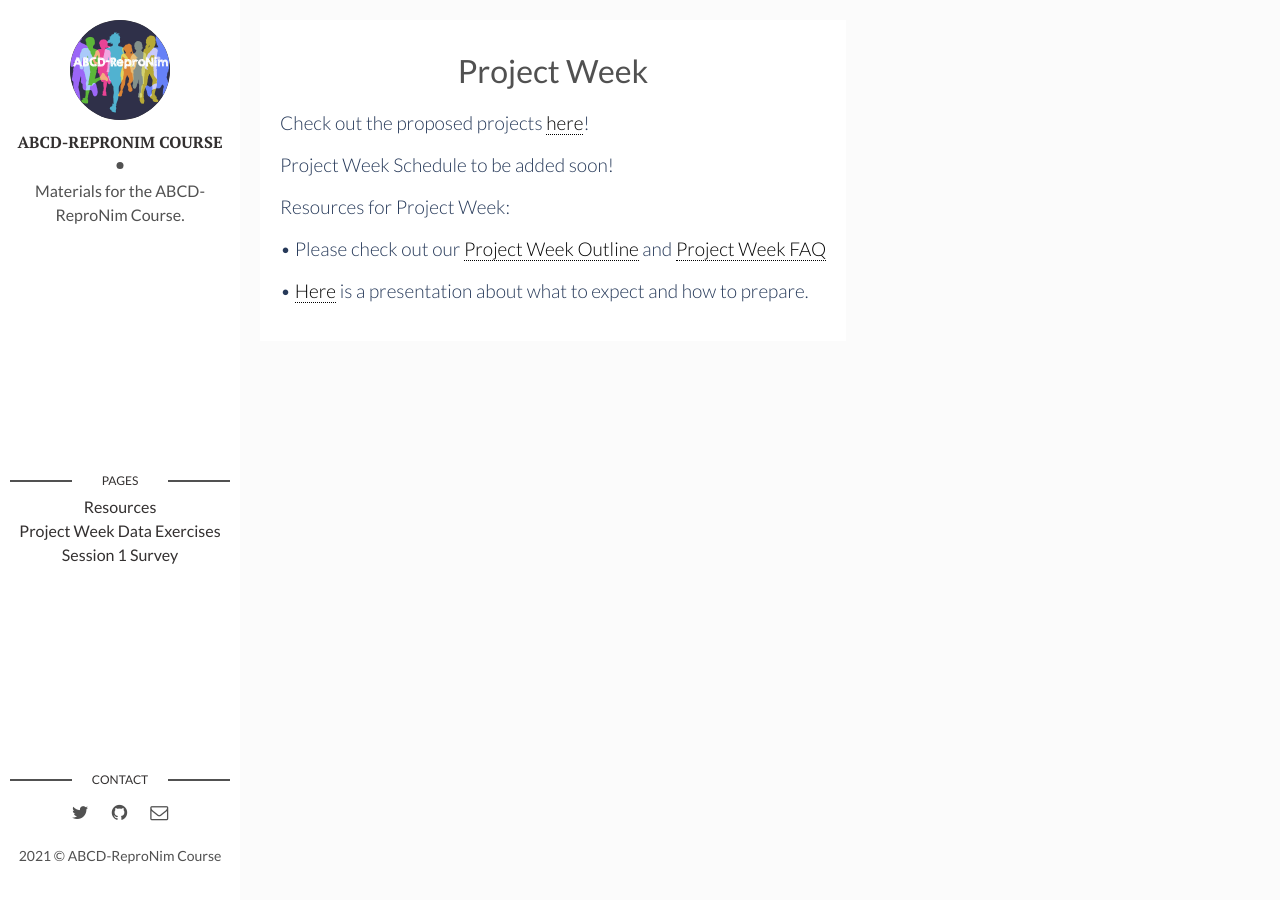
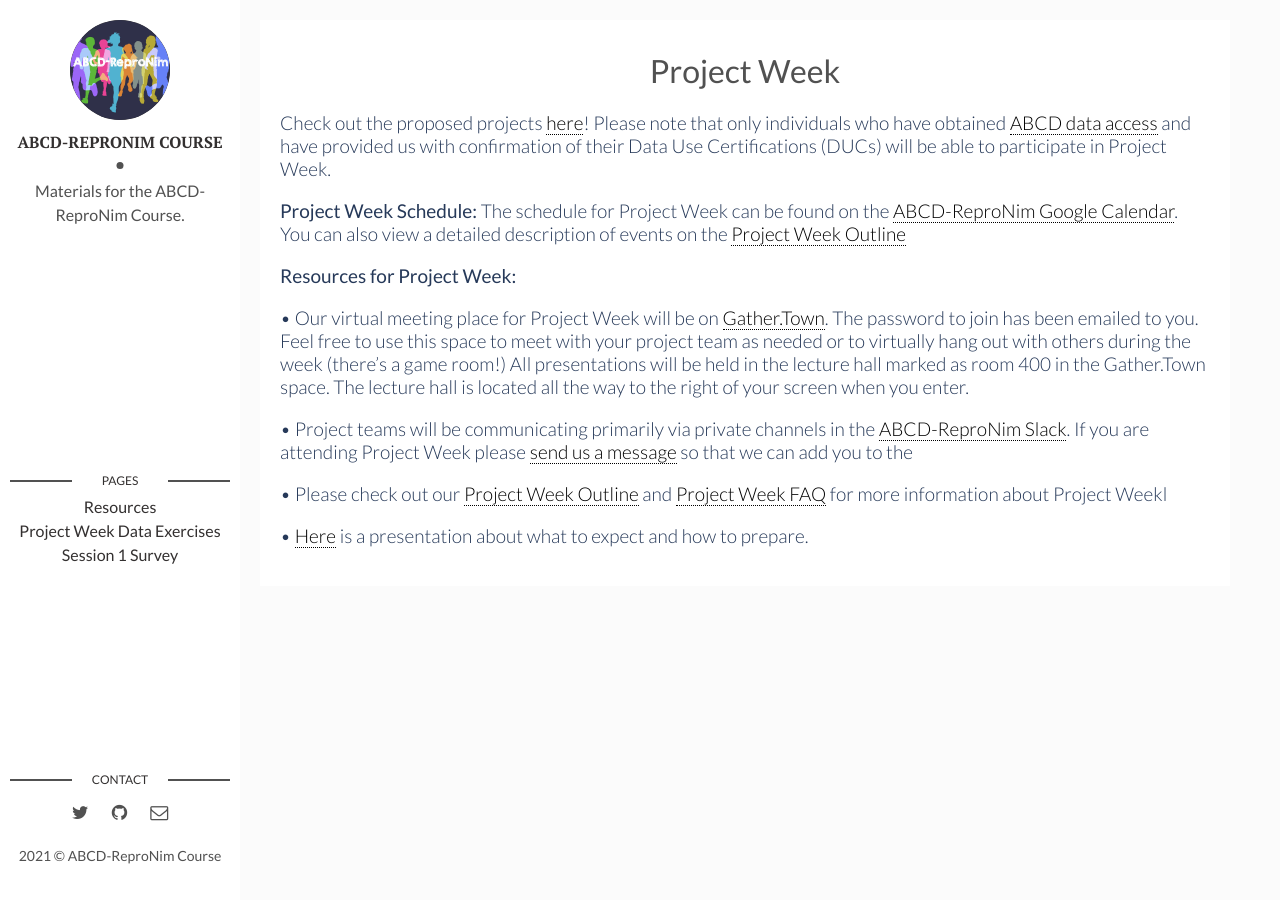
Before and after one commit to ABCD-ReproNim/materials, a Jekyll site: the page built from _posts/2021-02-27-project-week.md, in a window 1280 px wide. Built offline with Jekyll 4.4.1, drawn with Linux system fonts in a browser that asks for light colours.

Commit message:
Add info to Project Week tab
Add schedule and relevant links to the Project Week page

```diff
--- a/_posts/2021-02-27-project-week.md
+++ b/_posts/2021-02-27-project-week.md
@@ -6,12 +6,16 @@ description: Project Week # Add post description (optional)
 img: project_week.jpg # Add image post (optional)
 ---
 
-Check out the proposed projects [here](https://github.com/ABCD-ReproNim/projects/issues)!
+Check out the proposed projects [here](https://github.com/ABCD-ReproNim/projects/issues)! Please note that only individuals who have obtained [ABCD data access](https://docs.google.com/document/d/18hsT2x15bypuXFcfMQb9Ck_YEB7VvY2j4w5hwbV78A4/edit?usp=sharing) and have provided us with confirmation of their Data Use Certifications (DUCs) will be able to participate in Project Week.
 
-Project Week Schedule to be added soon!
+**Project Week Schedule:** The schedule for Project Week can be found on the [ABCD-ReproNim Google Calendar](https://calendar.google.com/calendar?cid=YWJjZHJlcHJvbmltQGdtYWlsLmNvbQ). You can also view a detailed description of events on the [Project Week Outline](https://docs.google.com/document/d/1y5RqRw_ow7O3hTgwFBBsa6T9NaczIDwNM35qcRrw8fk/edit?usp=sharing)
 
-Resources for Project Week:
+**Resources for Project Week:**
 
-• Please check out our [Project Week Outline](https://docs.google.com/document/d/1y5RqRw_ow7O3hTgwFBBsa6T9NaczIDwNM35qcRrw8fk/edit?usp=sharing) and [Project Week FAQ](https://docs.google.com/document/d/1fGYlcQQBqxsoEMnD3al1cKg1Zz0dXGY0thmcrRRYydc/edit?usp=sharing)
+• Our virtual meeting place for Project Week will be on [Gather.Town](https://gather.town/app/vC4xzIIrfbFvptPB/abcd-repronim). The password to join has been emailed to you. Feel free to use this space to meet with your project team as needed or to virtually hang out with others during the week (there's a game room!) All presentations will be held in the lecture hall marked as room 400 in the Gather.Town space. The lecture hall is located all the way to the right of your screen when you enter.
+
+• Project teams will be communicating primarily via private channels in the [ABCD-ReproNim Slack](http://abcd-repronim.slack.com). If you are attending Project Week please [send us a message](mailto:info@abcd-repronim.org) so that we can add you to the
+
+• Please check out our [Project Week Outline](https://docs.google.com/document/d/1y5RqRw_ow7O3hTgwFBBsa6T9NaczIDwNM35qcRrw8fk/edit?usp=sharing) and [Project Week FAQ](https://docs.google.com/document/d/1fGYlcQQBqxsoEMnD3al1cKg1Zz0dXGY0thmcrRRYydc/edit?usp=sharing) for more information about Project Weekl
 
 • [Here](https://docs.google.com/presentation/d/1yaISzpru7dApTVccquoJDVZxbryuiSyHnMLNUR5McTM/edit?usp=sharing) is a presentation about what to expect and how to prepare.
```
